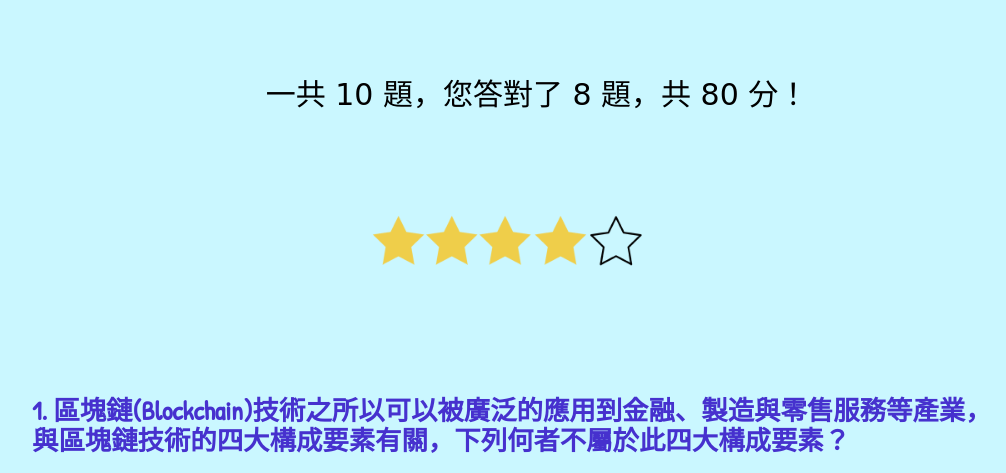
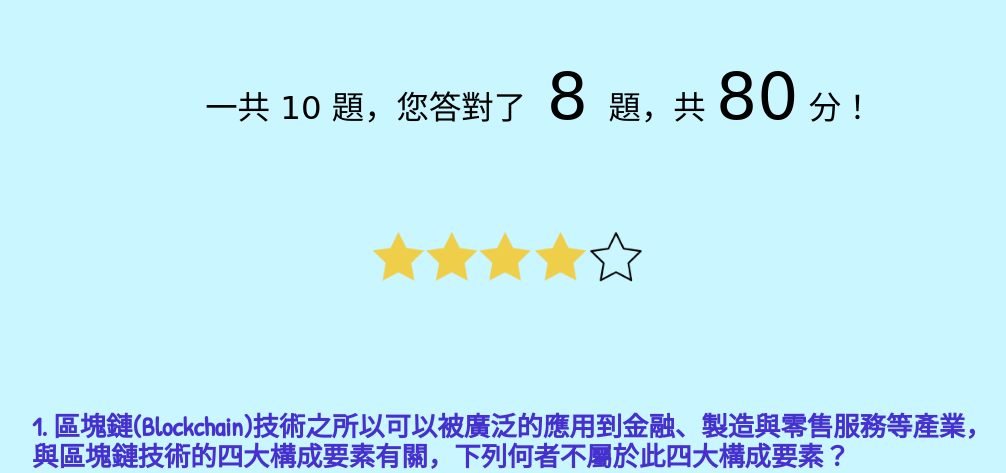
Before and after one commit to Uni1352/StoryHall, a PHP site: page /result.php in a window 1280 px wide. Shown: the part 80-553 px from the top of the page, without its empty margins (133-1139 px from the left). Run offline with PHP 8.4, Linux system fonts and the light colour scheme; some libraries are stand-ins or nearby versions.

Commit message:
modify result.php

```diff
--- a/result.php
+++ b/result.php
@@ -46,7 +46,7 @@
     <!-- TODO: container -->
     <div class="container" style="flex-direction: column">
         <div class="container__item">
-            <p class="container__content" style="font-size:30px; text-align:center;">一共 10 題，您答對了<span id="count"> 8 </span>題，共<span id="totalScore"></span> 80 分！</p>
+            <p class="container__content" style="font-size:1.8em; text-align:center;">一共 10 題，您答對了<span id="count" style="font-size: 2em;"> 8 </span> 題，共 <span id="totalScore" style="font-size: 2em;">80</span> 分！</p>
             <img src="./images/stars.png" style="width:300px">
         </div>
         <ol>
```
Lines whose indentation alone changed are shown as unchanged.
